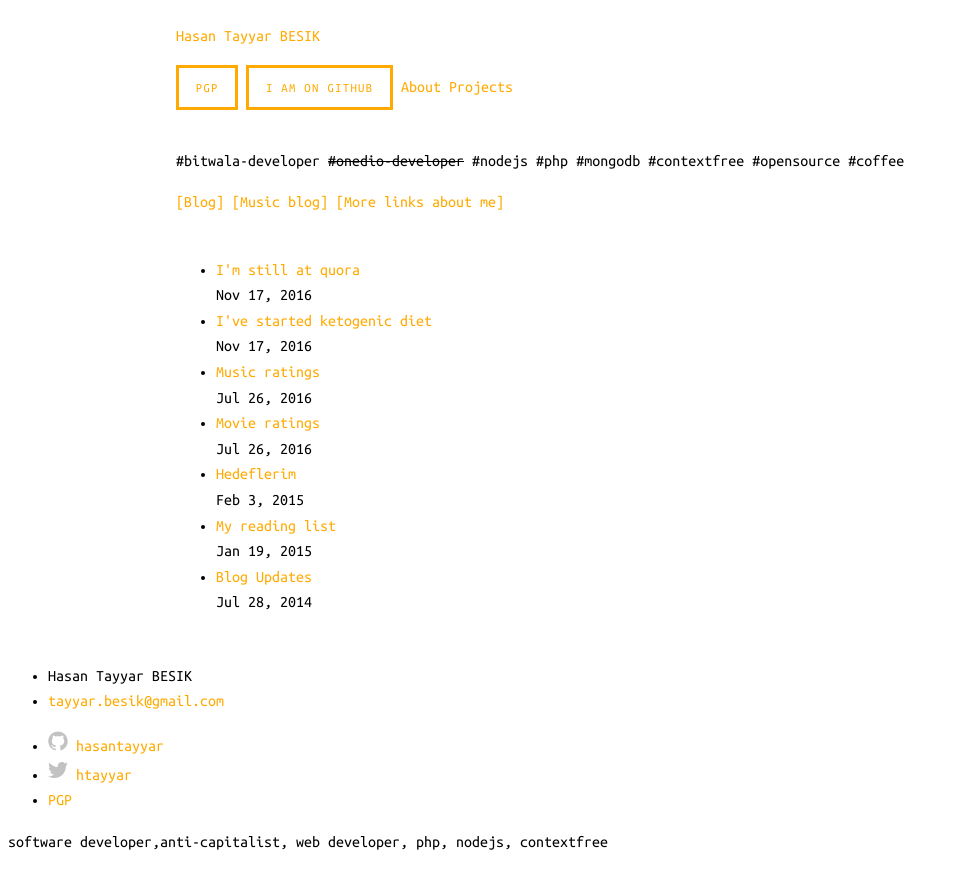
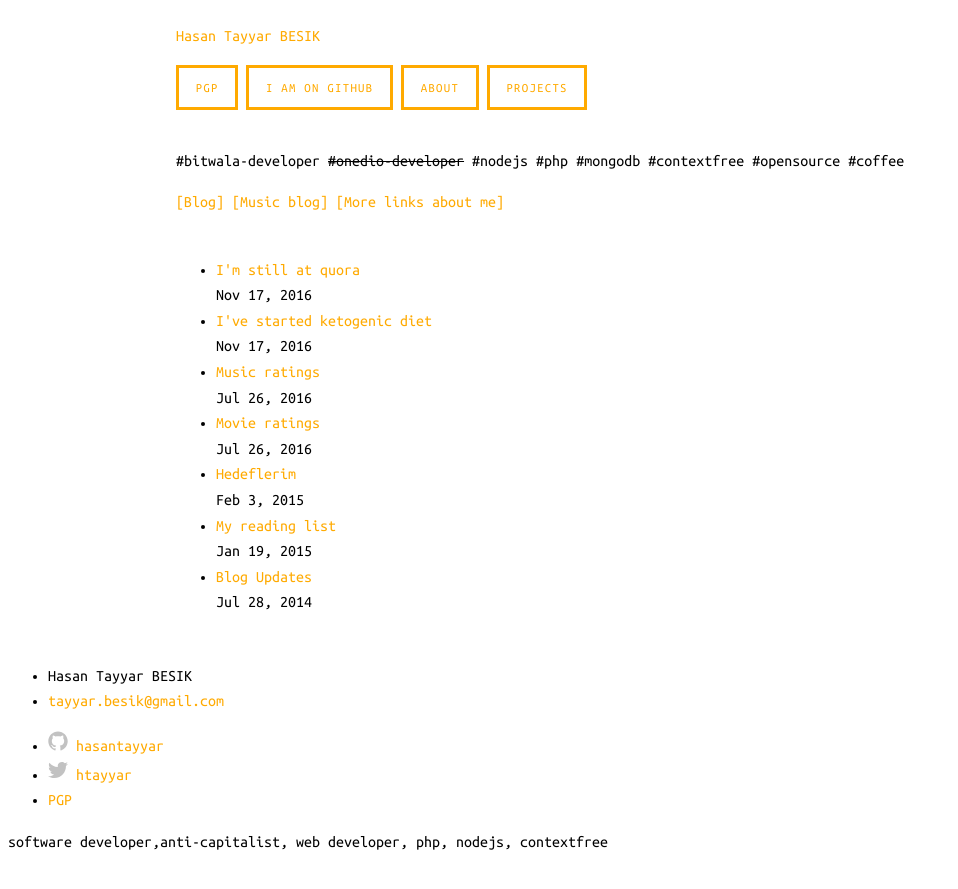
Before and after one commit to hasantayyar/hasantayyar.net, a Jekyll site: the page built from index.html, in a window 1280 px wide. Shown: the top 889 px of the page, without its empty margins (0-958 px from the left). Built offline with Jekyll 4.4.1, drawn with Linux system fonts in a browser that asks for light colours; Markdown is read by kramdown in place of the engine named in the settings.

Commit message:
Update header.html

```diff
--- a/_includes/header.html
+++ b/_includes/header.html
@@ -18,7 +18,8 @@
 	<a class='btn' href="https://keybase.io/hasantayyar/pgp_keys.asc?fingerprint=87c523aa47f53e0dd12b77c1c9d4520f8cac8931">PGP</a>
 	<a class='btn' href="https://github.com/hasantayyar" class="page-link github" rel="me">I am on Github</a>
         {% for page in site.pages %}
-          {% if page.title %}<a class="page-link" href="{{ page.url | prepend: site.baseurl }}">{{ page.title }}</a>{% endif %}
+          {% if page.title %}
+	      <a class='btn' class="page-link" href="{{ page.url | prepend: site.baseurl }}">{{ page.title }}</a>{% endif %}
         {% endfor %}
       </div>
     </nav>
```
